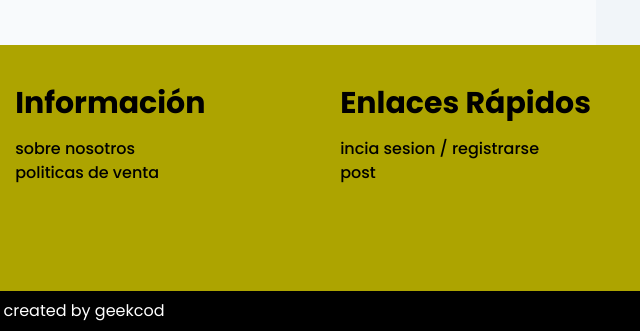
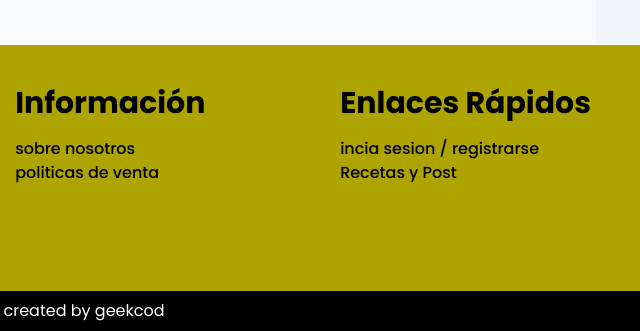
Before and after one commit to geekcodgkc/ecograsasfront, a Gatsby site: page /About in a window 1280 px wide. Shown: the part 2181-2512 px from the top of the page, 556-1196 px from the left. Built offline with nearby package versions, Linux system fonts and the light colour scheme; Gatsby itself is replaced by a stand-in of ours.

Commit message:
updated footer

```diff
--- a/src/components/footer/index.tsx
+++ b/src/components/footer/index.tsx
@@ -85,7 +85,7 @@ export default function Footer() {
 								className="hover:text-slate-100 font-medium duration-100"
 								to="/Blog"
 							>
-								post
+								Recetas y Post
 							</Link>
 						</li>
 					</ul>
```
